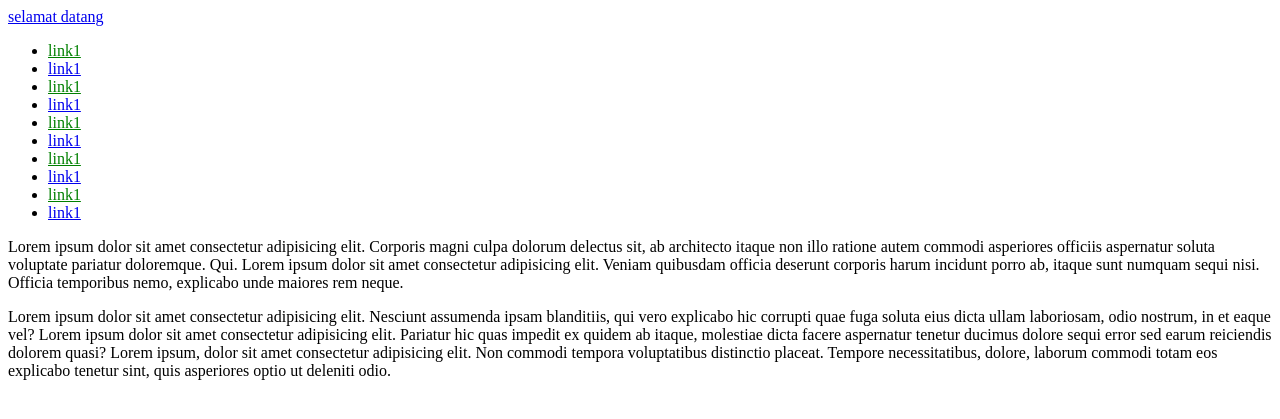
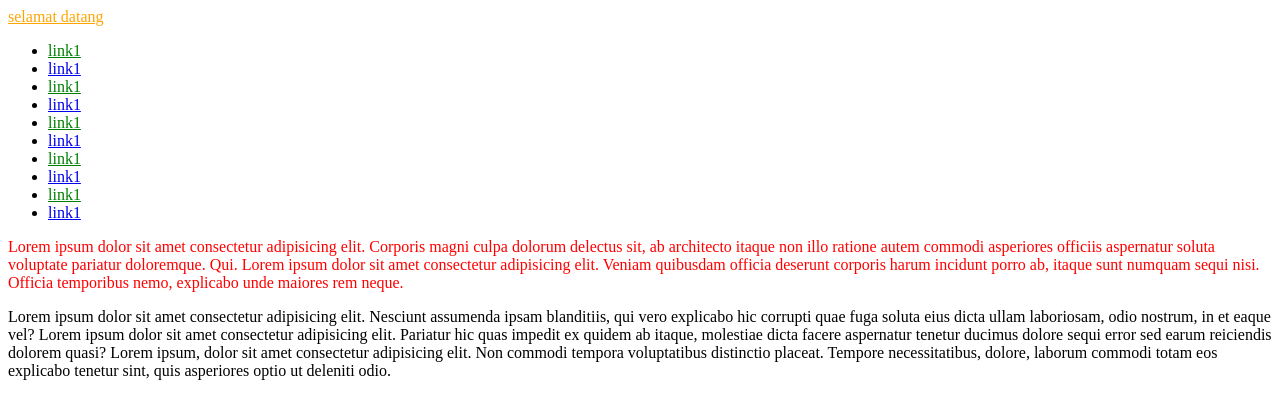
Before and after one commit to halim006/dasar-pemrograman-web, a PHP site: page / in a window 1280 px wide. Shown: the top 419 px of the page. Run offline with PHP 8.4, Linux system fonts and the light colour scheme.

Commit message:
psudo class

```diff
--- a/002Day/latihan6/index.html
+++ b/002Day/latihan6/index.html
@@ -7,7 +7,7 @@
 </head>
 
 <body>
-    <a href="#" class="selamat">selamat datang</a>
+    <a href="#" class="hello">selamat datang</a>
     <ul>
         <li><a href="#">link1</a></li>
         <li><a href="#">link1</a></li>
--- a/002Day/latihan6/style.css
+++ b/002Day/latihan6/style.css
@@ -1,7 +1,7 @@
 .hello:link{
     color: orange;
   }
-  .hello:hover {
+.hello:hover {
     color: green;
     font-family: arial;
     font-size: 20px;
@@ -19,6 +19,6 @@
   li:nth-child(odd) a:hover {
     color: red;
   }
-  p first-of-type{
+  p:first-of-type{
     color: red;
   }
```
